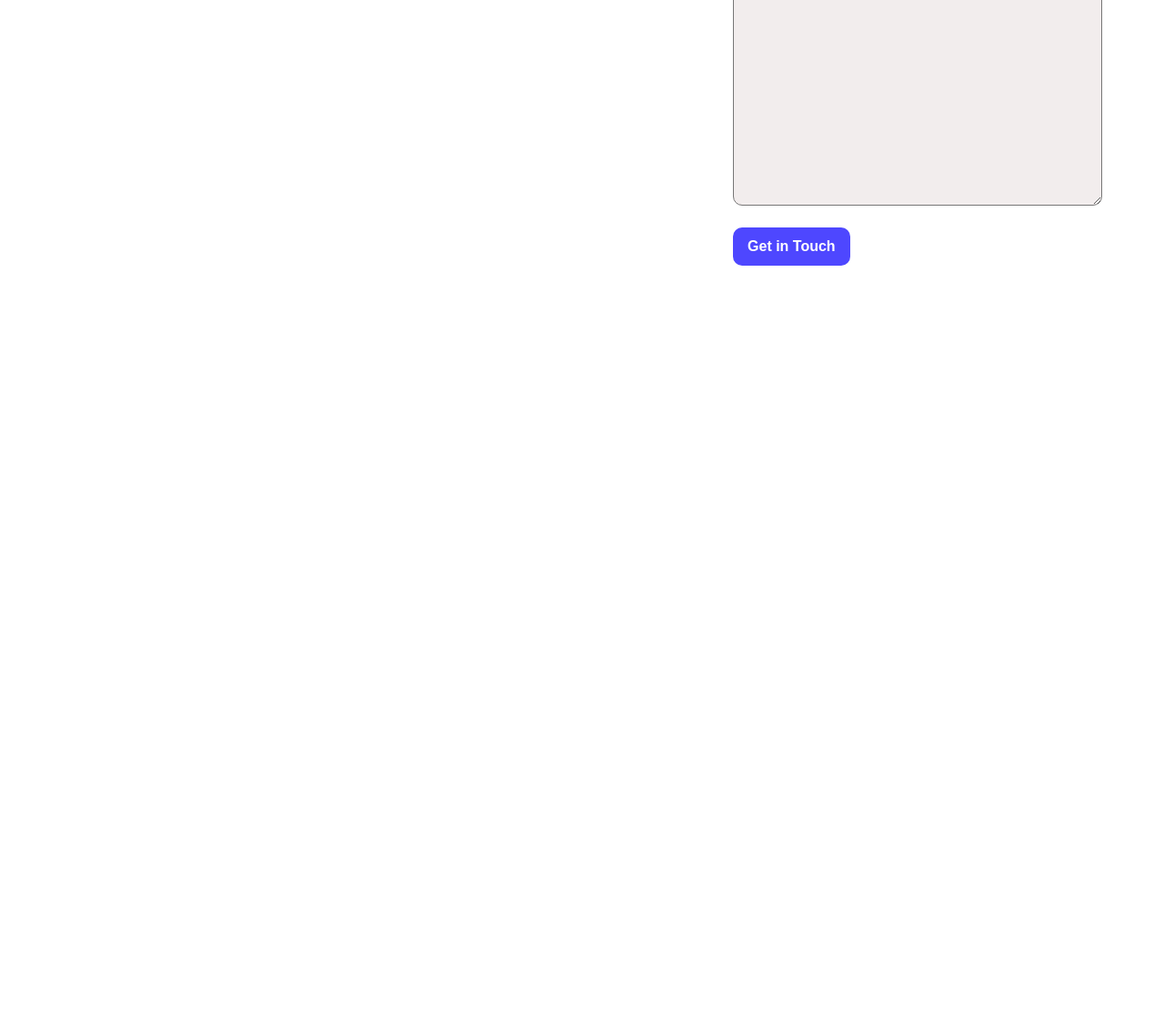
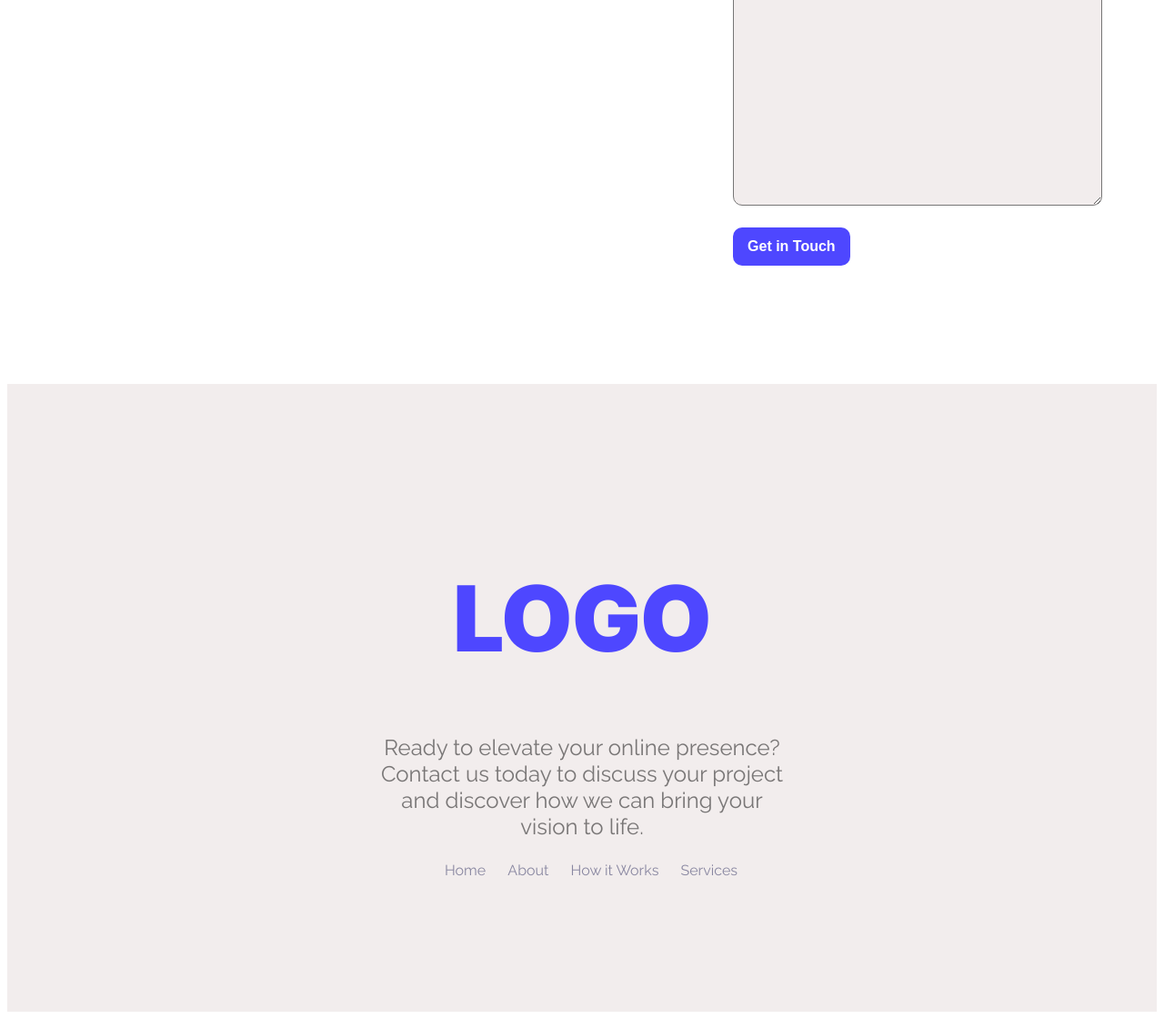
Before and after one commit to Jonayet-06/assignment-first, a plain HTML site: page index.html in a window 1280 px wide. Shown: the part 3575-4695 px from the top of the page at 91% size. Before the commit the page ends 3875 px from the top, so only its background shows below. Drawn offline with Linux system fonts and the light colour scheme.

Commit message:
Added Footer section

```diff
--- a/index.html
+++ b/index.html
@@ -126,7 +126,7 @@
                     <button class="btn-primary  text-btn-gap">Ger Started Free</button>
                 </div>
                 <div>
-                    <img class="tertiary-image "src="./Assets/wc-big.png" alt="Image">
+                    <img class="tertiary-image " src="./Assets/wc-big.png" alt="Image">
                 </div>
             </div>
         </section>
@@ -140,16 +140,30 @@
                     <input type="email" name="" id="" placeholder="example@email.com" class="form-resize"><br>
 
                     <label for="" class="text-color-change">Name</label><br>
-                    <input type="text" name="" id="" placeholder="full name"class="form-resize"><br>
+                    <input type="text" name="" id="" placeholder="full name" class="form-resize"><br>
 
                     <label for="" class="text-color-change">Message</label><br>
-                    <textarea name="" id="" cols="50" rows="20" placeholder="write your message...." class="form-resize"></textarea><br>
+                    <textarea name="" id="" cols="50" rows="20" placeholder="write your message...."
+                        class="form-resize"></textarea><br>
                     <button class="btn-primary">Get in Touch</button>
                 </form>
             </div>
         </section>
     </main>
-    <footer>
+    <footer class="footer-design">
+        <div>
+            <h1 class="logo inter-normal logo-design">LOGO</h1>
+            <p class="section-description">Ready to elevate your online presence? Contact us today to discuss your
+                project and discover how we can bring your vision to life.</p>
+        </div>
+        <div>
+            <ul>
+                <li>Home</li>
+                <li>About</li>
+                <li>How it Works</li>
+                <li>Services</li>
+            </ul>
+        </div>
 
     </footer>
 </body>
--- a/sytles/style.css
+++ b/sytles/style.css
@@ -189,3 +189,24 @@ main{
     font-size:18px;
     color:rgba(0, 0, 0, 1);
 }
+
+/* Footer Design */
+.footer-design{
+    margin-top:130px;
+    text-align:center;
+    padding:130px 400px;
+    background-color: rgba(242, 237, 237, 1);
+}
+.logo-design{
+    font-weight: 900;
+    font-size: 100px;
+    color:rgba(78, 71, 255, 1);
+}
+ul{
+    list-style: none;
+}
+ul li{
+    display: inline;
+    margin-right:20px;
+    color:rgba(137, 135, 161, 1);
+}
```
